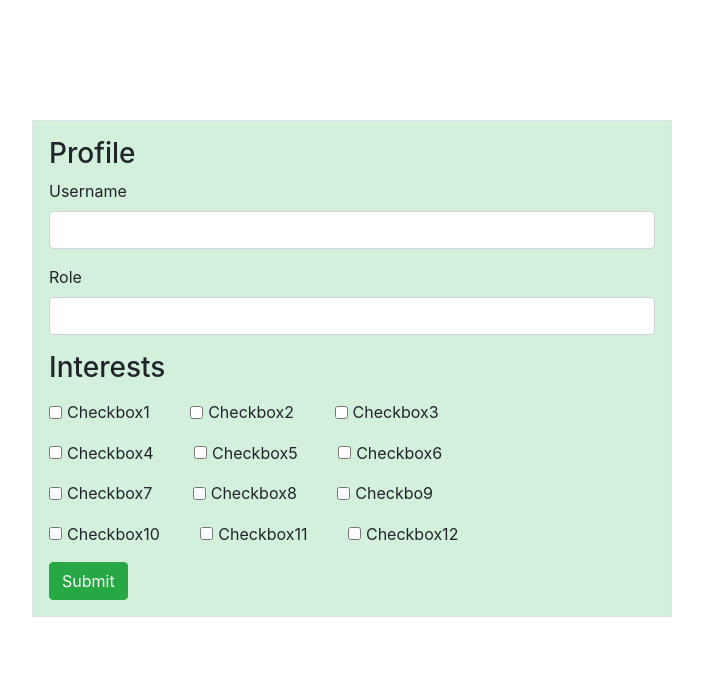
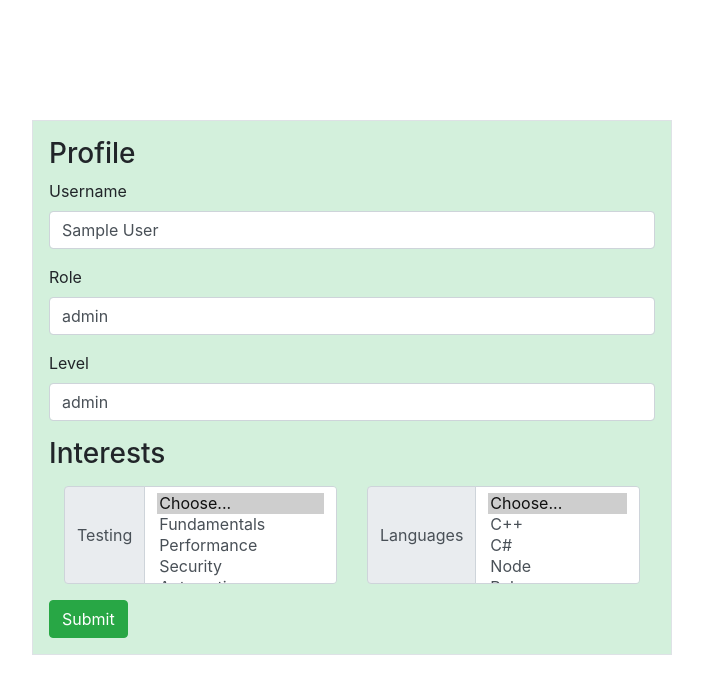
Before and after one commit to anmaxwell/Trainingapp, a Flask app: page /profile in a window 1280 px wide. Shown: the part 56-750 px from the top of the page, without its empty margins (288-991 px from the left). Run offline with Flask 2, Linux system fonts and the light colour scheme; the visitor is signed in with stand-in values (Sample User, id 1); some libraries are stand-ins or nearby versions.

Commit message:
updated profile page to read name, role and level to prepoluate

```diff
--- a/trainer/__init__.py
+++ b/trainer/__init__.py
@@ -17,5 +17,10 @@ db = SQLAlchemy(app)
 #test userlist
 userlist = ['ania@ania.com', 'test@test.com']
 
+people = {'ania@ania.com': {'role': 'Architect', 'level': 'mid'},
+          'test@test.com': {'role': 'Product Owner', 'level': 'senior'},
+          'aniamaxwell@yahoo.com': {'role': '', 'level': ''}}
+
+
 #to prevent getting stuck in circular imports create this last
 from trainer import routes, models
--- a/trainer/forms.py
+++ b/trainer/forms.py
@@ -23,18 +23,8 @@ class Profile(FlaskForm):
                             validators=[DataRequired(), Length(min=2, max=20)])
     role = StringField('Role',
                             validators=[DataRequired(), Length(min=2, max=20)])
-    Interest1 = BooleanField('Interest 1')
-    Interest2 = BooleanField('Interest 2')
-    Interest3 = BooleanField('Interest 3')
-    Interest4 = BooleanField('Interest 4')
-    Interest5 = BooleanField('Interest 5')
-    Interest6 = BooleanField('Interest 6')
-    Interest7 = BooleanField('Interest 7')
-    Interest8 = BooleanField('Interest 8')
-    Interest9 = BooleanField('Interest 9')
-    Interest10 = BooleanField('Interest 10')
-    Interest11 = BooleanField('Interest 11')
-    Interest12 = BooleanField('Interest 12')
+    level = StringField('Level',
+                            validators=[DataRequired(), Length(min=2, max=20)])
     submit = SubmitField('Login')
 
 
--- a/trainer/routes.py
+++ b/trainer/routes.py
@@ -1,4 +1,4 @@
-from trainer import app, db, userlist
+from trainer import app, db, userlist, people
 from trainer.models import User, Training
 from trainer.forms import SignUpForm, LoginForm, Profile, LogTraining
 from flask import render_template, url_for, flash, redirect, request, session
@@ -20,8 +20,10 @@ def login():
     form = LoginForm()
     if request.method == 'POST':
         if form.validate_on_submit():
-            if form.email.data in userlist:
+            if form.email.data in people:
                 session['name'] = form.email.data
+                session['role'] = people[session['name']]['role']
+                session['level'] = people[session['name']]['level']
                 flash(f"Login successful for {session['name']}!", 'success')
                 return redirect(url_for('history'))
             else:
@@ -50,7 +52,11 @@ def signup():
 @app.route('/profile')
 def profile():
     form = Profile()
-    return render_template('profile.html', title='Profile', form=form)
+    if request.method == 'GET':
+        form.username.data = session['name']
+        form.role.data = session['role']
+        form.level.data = session['level']
+    return render_template('profile.html', title='Profile', form=form, role=session['role'], level=session['level'])
 
 @app.route('/logtraining')
 def logtraining():
--- a/trainer/templates/profile.html
+++ b/trainer/templates/profile.html
@@ -6,71 +6,79 @@
         <label class="h3" for="title">Profile</label>
         <div class="form-group">
             <label for="username">Username</label>
-            <input type="username" class="form-control" id="username" aria-describedby="usernameHelp">
+            {{ form.username(class="form-control") }}
         </div>
+
         <div class="form-group">
             <label for="role">Role</label>
-            <input type="role" class="form-control" id="role" aria-describedby="roleHelp">
+            {% if role %}
+                {{ form.role(class="form-control") }}
+            {% else %}
+                <select class="form-control" id="role">
+                    <option>Business Analyst</option>
+                    <option>Test Engineer</option>
+                    <option>Developer</option>
+                    <option>Architect</option>
+                    <option>Product Owner</option>
+                    <option>Scrum Master</option>
+                </select>
+            {% endif %}
+        </div>
+
+        <div class="form-group">
+            <label for="level">Level</label>
+            {% if level %}
+                {{ form.level(class="form-control") }}
+            {% else %}
+            <select class="form-control" id="level">
+                <option>Apprentice</option>
+                <option>Graduate</option>
+                <option>Associate</option>
+                <option>Mid</option>
+                <option>Senior</option>
+                <option>Principal</option>
+              </select>
+            {% endif %}
         </div>
 
         <label class="h3 pb-2" for="title">Interests</label>
 
-        <div class="form-group">
-        <div class="form-check form-check-inline pr-4">
-            <input class="form-check-input" type="checkbox" value="" id="defaultCheck1">
-            <label class="form-check-label" for="defaultCheck1">Checkbox1</label>
+        <div class="container">
+            <div class="row">
+                <div class="col-sm">
+                    <div class="input-group mb-3">
+                        <div class="input-group-prepend">
+                            <label class="input-group-text" for="inputGroupSelect01">Testing</label>
                         </div>
-        <div class="form-check form-check-inline pr-4">
-            <input class="form-check-input" type="checkbox" value="" id="defaultCheck1">
-            <label class="form-check-label" for="defaultCheck1">Checkbox2</label>
-        </div>
-        <div class="form-check form-check-inline pr-4">
-            <input class="form-check-input" type="checkbox" value="" id="defaultCheck1">
-            <label class="form-check-label" for="defaultCheck1">Checkbox3</label>
+                    <select multiple class="form-control" id="exampleFormControlSelect2">
+                      <option selected>Choose...</option>
+                      <option value="1">Fundamentals</option>
+                      <option value="2">Performance</option>
+                      <option value="3">Security</option>
+                      <option value="4">Automation</option>
+                    </select>
                     </div>
                 </div>
-        <div class="form-group">
-        <div class="form-check form-check-inline pr-4">
-            <input class="form-check-input" type="checkbox" value="" id="defaultCheck1">
-            <label class="form-check-label" for="defaultCheck1">Checkbox4</label>
+                <div class="col-sm">
+                    <div class="input-group mb-3">
+                        <div class="input-group-prepend">
+                            <label class="input-group-text" for="inputGroupSelect01">Languages</label>
                         </div>
-        <div class="form-check form-check-inline pr-4">
-            <input class="form-check-input" type="checkbox" value="" id="defaultCheck1">
-            <label class="form-check-label" for="defaultCheck1">Checkbox5</label>
-        </div>
-        <div class="form-check form-check-inline pr-4">
-            <input class="form-check-input" type="checkbox" value="" id="defaultCheck1">
-            <label class="form-check-label" for="defaultCheck1">Checkbox6</label>
+                    <select multiple class="form-control" id="exampleFormControlSelect2">
+                      <option selected>Choose...</option>
+                      <option value="1">C++</option>
+                      <option value="2">C#</option>
+                      <option value="3">Node</option>
+                      <option value="4">Ruby</option>
+                    </select>
                     </div>
                 </div>
-        <div class="form-group">
-        <div class="form-check form-check-inline pr-4">
-            <input class="form-check-input" type="checkbox" value="" id="defaultCheck1">
-            <label class="form-check-label" for="defaultCheck1">Checkbox7</label>
-        </div>
-        <div class="form-check form-check-inline pr-4">
-            <input class="form-check-input" type="checkbox" value="" id="defaultCheck1">
-            <label class="form-check-label" for="defaultCheck1">Checkbox8</label>
-        </div>
-        <div class="form-check form-check-inline pr-4">
-            <input class="form-check-input" type="checkbox" value="" id="defaultCheck1">
-            <label class="form-check-label" for="defaultCheck1">Checkbo9</label>
             </div>
           </div>
-        <div class="form-group">
-        <div class="form-check form-check-inline pr-4">
-            <input class="form-check-input" type="checkbox" value="" id="defaultCheck1">
-            <label class="form-check-label" for="defaultCheck1">Checkbox10</label>
-        </div>
-        <div class="form-check form-check-inline pr-4">
-            <input class="form-check-input" type="checkbox" value="" id="defaultCheck1">
-            <label class="form-check-label" for="defaultCheck1">Checkbox11</label>
-        </div>
-        <div class="form-check form-check-inline pr-4">
-            <input class="form-check-input" type="checkbox" value="" id="defaultCheck1">
-            <label class="form-check-label" for="defaultCheck1">Checkbox12</label>
-        </div>
-        </div>
+
+
+
+
 
 
         <button type="submit" class="btn btn-success">Submit</button>
```
Also changed, not shown: trainer/templates/profile copy.html (added, +99 -0 lines). Lines whose indentation alone changed are shown as unchanged.
